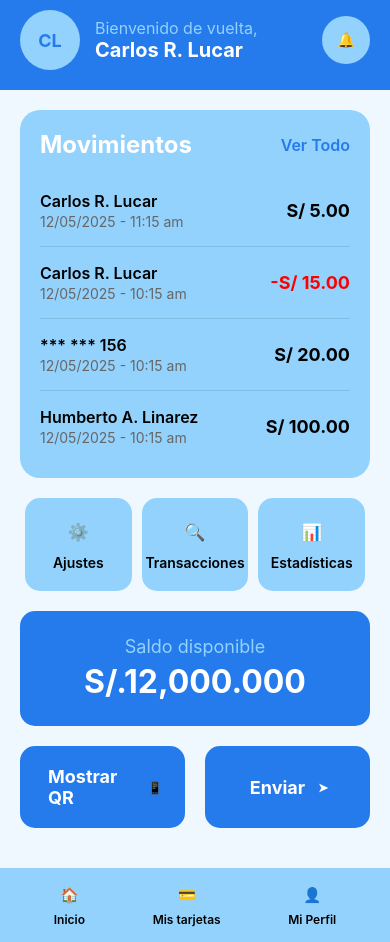
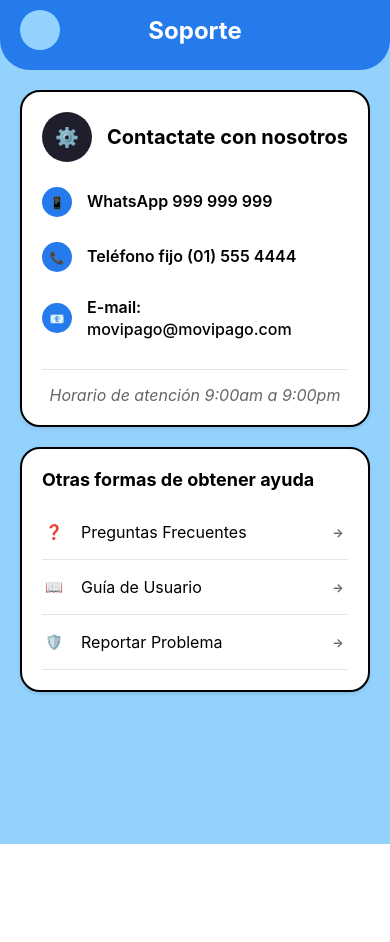
Before and after one commit to urp-moviles-2025-1/MobiPago-pruebaexpo, a React Native app in the folder MobiPago/: screen /Soporte in a window 390 px wide. After the commit the page ends 844 px from the top, so only its background shows below. Built offline with nearby package versions, Linux system fonts and the light colour scheme.

Commit message:
commit soporte
-se agrego el soporte

```diff
--- a/MobiPago/navigation/AppNavigator.js
+++ b/MobiPago/navigation/AppNavigator.js
@@ -8,8 +8,8 @@
 import CrearTarjeta from "../screens/creatarjeta"
 import MiPerfil from "../screens/miperfil"
 import EditarInformacion from "../screens/editarinformacion"
-
 import Notificaciones from "../screens/notificaciones"
+import Soporte from "../screens/soporte"
 
 const Stack = createStackNavigator()
 
@@ -29,8 +29,8 @@
             <Stack.Screen name="CrearTarjeta" component={CrearTarjeta} />
             <Stack.Screen name="MiPerfil" component={MiPerfil} />
             <Stack.Screen name="EditarInformacion" component={EditarInformacion} />
-
             <Stack.Screen name="Notificaciones" component={Notificaciones} />
+            <Stack.Screen name="Soporte" component={Soporte} />
           </Stack.Navigator>
         </NavigationContainer>
       </TarjetasProvider>
--- a/MobiPago/screens/miperfil.js
+++ b/MobiPago/screens/miperfil.js
@@ -51,10 +51,9 @@
   }
 
   const handleSoporte = () => {
-    Alert.alert(
-      "Soporte",
-      "Contacta con nuestro equipo de soporte:\n\nEmail: soporte@mobipago.com\nTeléfono: +51 999 999 999",
-    )
+    if (navigation) {
+      navigation.navigate("Soporte")
+    }
   }
 
   const handleCerrarSesion = () => {
--- /dev/null
+++ b/MobiPago/screens/soporte.js
@@ -0,0 +1,329 @@
+import {
+  View,
+  Text,
+  StyleSheet,
+  SafeAreaView,
+  ScrollView,
+  TouchableOpacity,
+  StatusBar,
+  Linking,
+  Alert,
+} from "react-native"
+
+// Componente de icono simple
+const Icon = ({ name, size = 24, color = "#000" }) => (
+  <View style={[styles.iconPlaceholder, { width: size, height: size }]}>
+    <Text style={{ color, fontSize: size * 0.6, fontWeight: "bold" }}>{name}</Text>
+  </View>
+)
+
+// Componente de información de contacto
+const ContactInfo = ({ icon, title, subtitle, onPress, isClickable = false }) => (
+  <TouchableOpacity
+    style={[styles.contactItem, !isClickable && styles.contactItemDisabled]}
+    onPress={isClickable ? onPress : null}
+    disabled={!isClickable}
+  >
+    <View style={styles.contactIcon}>
+      <Icon name={icon} size={20} color="#ffffff" />
+    </View>
+    <View style={styles.contactContent}>
+      <Text style={styles.contactTitle}>{title}</Text>
+      {subtitle && <Text style={styles.contactSubtitle}>{subtitle}</Text>}
+    </View>
+  </TouchableOpacity>
+)
+
+export default function Soporte({ navigation }) {
+  const handleGoBack = () => {
+    if (navigation) {
+      navigation.goBack()
+    }
+  }
+
+  const handleWhatsApp = () => {
+    const phoneNumber = "999999999" // Número sin espacios para WhatsApp
+    const message = "Hola, necesito ayuda con MobiPago"
+    const whatsappUrl = `whatsapp://send?phone=+51${phoneNumber}&text=${encodeURIComponent(message)}`
+
+    Linking.canOpenURL(whatsappUrl)
+      .then((supported) => {
+        if (supported) {
+          return Linking.openURL(whatsappUrl)
+        } else {
+          Alert.alert("Error", "WhatsApp no está instalado en este dispositivo")
+        }
+      })
+      .catch((err) => {
+        Alert.alert("Error", "No se pudo abrir WhatsApp")
+        console.error("Error opening WhatsApp:", err)
+      })
+  }
+
+  const handlePhoneCall = () => {
+    const phoneNumber = "tel:+51015554444"
+
+    Linking.canOpenURL(phoneNumber)
+      .then((supported) => {
+        if (supported) {
+          return Linking.openURL(phoneNumber)
+        } else {
+          Alert.alert("Error", "No se puede realizar la llamada")
+        }
+      })
+      .catch((err) => {
+        Alert.alert("Error", "No se pudo realizar la llamada")
+        console.error("Error making phone call:", err)
+      })
+  }
+
+  const handleEmail = () => {
+    const email = "mailto:movipago@movipago.com?subject=Consulta MobiPago&body=Hola, necesito ayuda con:"
+
+    Linking.canOpenURL(email)
+      .then((supported) => {
+        if (supported) {
+          return Linking.openURL(email)
+        } else {
+          Alert.alert("Error", "No se puede abrir el cliente de correo")
+        }
+      })
+      .catch((err) => {
+        Alert.alert("Error", "No se pudo abrir el correo")
+        console.error("Error opening email:", err)
+      })
+  }
+
+  return (
+    <SafeAreaView style={styles.container}>
+      <StatusBar barStyle="light-content" backgroundColor="#257beb" />
+
+      {/* Header */}
+      <View style={styles.header}>
+        <TouchableOpacity style={styles.backButton} onPress={handleGoBack}>
+          <Icon name="←" size={24} color="#93d2fd" />
+        </TouchableOpacity>
+        <Text style={styles.headerTitle}>Soporte</Text>
+        <View style={styles.headerSpacer} />
+      </View>
+
+      <ScrollView style={styles.content} showsVerticalScrollIndicator={false}>
+        {/* Contact Card */}
+        <View style={styles.contactCard}>
+          <View style={styles.cardHeader}>
+            <View style={styles.cardIcon}>
+              <Icon name="⚙️" size={32} color="#ffffff" />
+            </View>
+            <Text style={styles.cardTitle}>Contactate con nosotros</Text>
+          </View>
+
+          <View style={styles.contactList}>
+            {/* WhatsApp */}
+            <ContactInfo icon="📱" title="WhatsApp 999 999 999" isClickable={true} onPress={handleWhatsApp} />
+
+            {/* Teléfono fijo */}
+            <ContactInfo icon="📞" title="Teléfono fijo (01) 555 4444" isClickable={true} onPress={handlePhoneCall} />
+
+            {/* Email */}
+            <ContactInfo
+              icon="📧"
+              title="E-mail:"
+              subtitle="movipago@movipago.com"
+              isClickable={true}
+              onPress={handleEmail}
+            />
+
+            {/* Horario de atención */}
+            <View style={styles.scheduleContainer}>
+              <Text style={styles.scheduleText}>Horario de atención 9:00am a 9:00pm</Text>
+            </View>
+          </View>
+        </View>
+
+        {/* Additional Support Options */}
+        <View style={styles.additionalSupport}>
+          <Text style={styles.additionalTitle}>Otras formas de obtener ayuda</Text>
+
+          <TouchableOpacity style={styles.supportOption}>
+            <Icon name="❓" size={24} color="#257beb" />
+            <Text style={styles.supportOptionText}>Preguntas Frecuentes</Text>
+            <Icon name="→" size={20} color="#666" />
+          </TouchableOpacity>
+
+          <TouchableOpacity style={styles.supportOption}>
+            <Icon name="📖" size={24} color="#257beb" />
+            <Text style={styles.supportOptionText}>Guía de Usuario</Text>
+            <Icon name="→" size={20} color="#666" />
+          </TouchableOpacity>
+
+          <TouchableOpacity style={styles.supportOption}>
+            <Icon name="🛡️" size={24} color="#257beb" />
+            <Text style={styles.supportOptionText}>Reportar Problema</Text>
+            <Icon name="→" size={20} color="#666" />
+          </TouchableOpacity>
+        </View>
+      </ScrollView>
+    </SafeAreaView>
+  )
+}
+
+const styles = StyleSheet.create({
+  container: {
+    flex: 1,
+    backgroundColor: "#93d2fd",
+  },
+  header: {
+    backgroundColor: "#257beb",
+    flexDirection: "row",
+    alignItems: "center",
+    justifyContent: "space-between",
+    paddingHorizontal: 20,
+    paddingTop: 10,
+    paddingBottom: 20,
+    borderBottomLeftRadius: 30,
+    borderBottomRightRadius: 30,
+  },
+  backButton: {
+    width: 40,
+    height: 40,
+    borderRadius: 20,
+    backgroundColor: "#93d2fd",
+    justifyContent: "center",
+    alignItems: "center",
+  },
+  headerTitle: {
+    fontSize: 24,
+    fontWeight: "bold",
+    color: "#ffffff",
+  },
+  headerSpacer: {
+    width: 40,
+  },
+  content: {
+    flex: 1,
+    paddingHorizontal: 20,
+    paddingTop: 20,
+  },
+  contactCard: {
+    backgroundColor: "#ffffff",
+    borderRadius: 20,
+    padding: 20,
+    marginBottom: 20,
+    shadowColor: "#000",
+    shadowOffset: {
+      width: 0,
+      height: 2,
+    },
+    shadowOpacity: 0.1,
+    shadowRadius: 3.84,
+    elevation: 5,
+    borderWidth: 2,
+    borderColor: "#000000",
+  },
+  cardHeader: {
+    flexDirection: "row",
+    alignItems: "center",
+    marginBottom: 20,
+  },
+  cardIcon: {
+    width: 50,
+    height: 50,
+    borderRadius: 25,
+    backgroundColor: "#1e1e2d",
+    justifyContent: "center",
+    alignItems: "center",
+    marginRight: 15,
+  },
+  cardTitle: {
+    fontSize: 20,
+    fontWeight: "bold",
+    color: "#000000",
+    flex: 1,
+  },
+  contactList: {
+    gap: 15,
+  },
+  contactItem: {
+    flexDirection: "row",
+    alignItems: "center",
+    paddingVertical: 5,
+  },
+  contactItemDisabled: {
+    opacity: 1,
+  },
+  contactIcon: {
+    width: 30,
+    height: 30,
+    borderRadius: 15,
+    backgroundColor: "#257beb",
+    justifyContent: "center",
+    alignItems: "center",
+    marginRight: 15,
+  },
+  contactContent: {
+    flex: 1,
+  },
+  contactTitle: {
+    fontSize: 16,
+    fontWeight: "600",
+    color: "#000000",
+    marginBottom: 2,
+  },
+  contactSubtitle: {
+    fontSize: 16,
+    color: "#000000",
+    fontWeight: "500",
+  },
+  scheduleContainer: {
+    marginTop: 10,
+    paddingTop: 15,
+    borderTopWidth: 1,
+    borderTopColor: "rgba(0,0,0,0.1)",
+  },
+  scheduleText: {
+    fontSize: 16,
+    color: "#666666",
+    textAlign: "center",
+    fontStyle: "italic",
+  },
+  additionalSupport: {
+    backgroundColor: "#ffffff",
+    borderRadius: 20,
+    padding: 20,
+    marginBottom: 20,
+    shadowColor: "#000",
+    shadowOffset: {
+      width: 0,
+      height: 2,
+    },
+    shadowOpacity: 0.1,
+    shadowRadius: 3.84,
+    elevation: 5,
+    borderWidth: 2,
+    borderColor: "#000000",
+  },
+  additionalTitle: {
+    fontSize: 18,
+    fontWeight: "bold",
+    color: "#000000",
+    marginBottom: 15,
+  },
+  supportOption: {
+    flexDirection: "row",
+    alignItems: "center",
+    paddingVertical: 15,
+    borderBottomWidth: 1,
+    borderBottomColor: "rgba(0,0,0,0.1)",
+  },
+  supportOptionText: {
+    fontSize: 16,
+    color: "#000000",
+    marginLeft: 15,
+    flex: 1,
+  },
+  iconPlaceholder: {
+    justifyContent: "center",
+    alignItems: "center",
+    backgroundColor: "transparent",
+  },
+})
```
